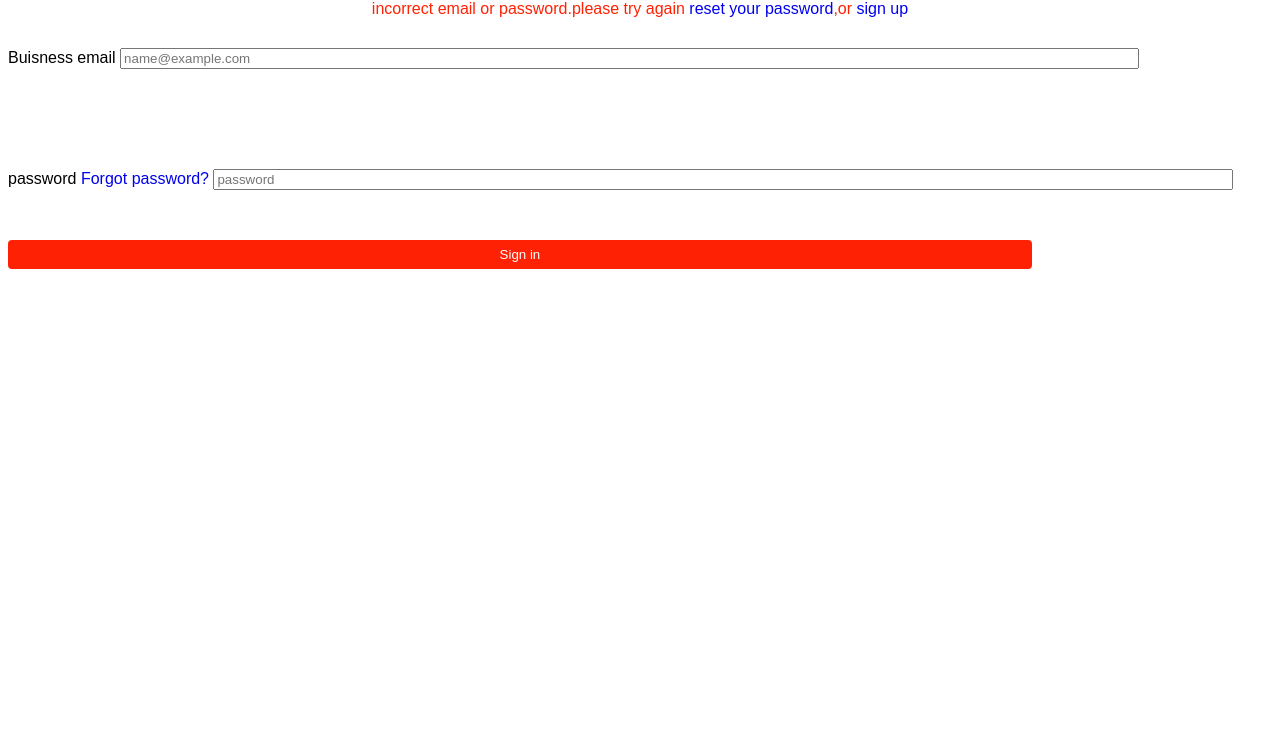
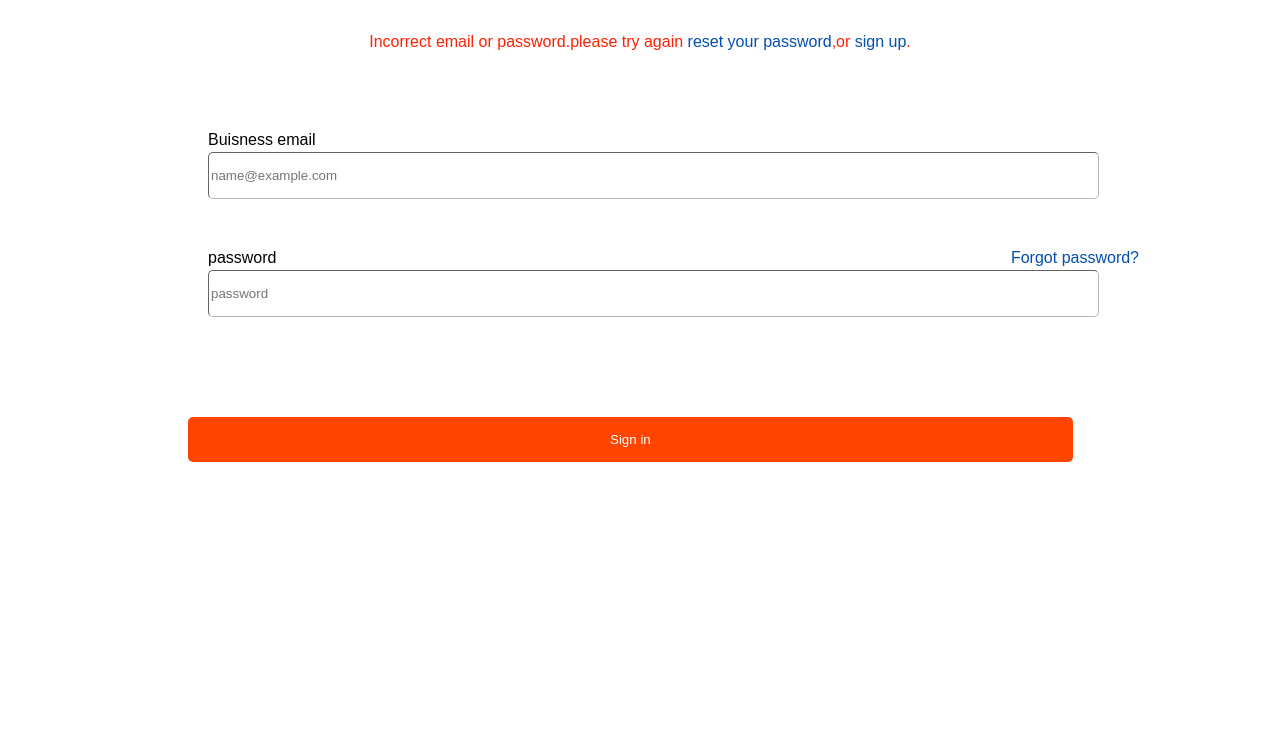
Before and after one commit to malikolumoh/malik, a plain HTML site: page index.html in a window 1280 px wide. Shown: the part 71-800 px from the top of the page. Drawn offline with Linux system fonts and the light colour scheme.

Commit message:
finished html and css

```diff
--- a/css/style.css
+++ b/css/style.css
@@ -1,35 +1,54 @@
 body {
-    font-family:sans-serif;
+    font-family: Arial, Helvetica, sans-serif;
+    font-weight: 500;
 }
 p{
      color: rgb(255, 33, 4);
-     margin-bottom: 30px;
+     margin-bottom: 80px;
      text-align: center;
 }
 h3{
     color: black;
     font-weight: 500;
-    margin-bottom: 30px;
+    font-size: 30px;
+    margin-bottom: 40px;
     text-align: center;
 }
-button{
-color: white;
-    background-color: rgb(255, 33, 4);
-    border:1px;
-    width:81%;
-    margin-top: 50px;
-    padding: 7px;
-    border-radius: 4px;
-
-}
 input{
-width: 80%;
-
+    width: 70%;
+    padding-bottom: 15px;
+    padding-top: 15px;
+    border-radius: 5px;
+    border-width: 1px;
+    border-color: rgb(185, 182, 178);
 }
 
-a{
-    text-decoration: none;
-}
 .email{
     margin-bottom: 50px;
 }
+.forgot {
+margin-left: 730px;
+}
+#password{
+    margin-left: 200px;
+    margin-top: 3px;
+}
+#email{
+    margin-left: 200px;
+    margin-top: 3px;
+}
+label{
+    margin-left: 200px;
+}
+#sign{
+    margin-left: 180px;
+    margin-top: 100px;
+    background-color: orangered;
+    color: white;
+    text-align: center;
+    border: none;
+}
+a{
+    color: rgb(2, 79, 179);
+    text-decoration: none;
+}
--- a/index.html
+++ b/index.html
@@ -12,18 +12,21 @@
         <h3>Sign in</h3>
     </header>
 <main>
-  <p>incorrect email or password.please try again   <a href="#">reset your password</a>,or <a href="#">sign up</a>
+  <p>Incorrect email or password.please try again  <a href="#">reset your password</a>,or <a href="#">sign up</a>.
    </p>
   <div class="email">
     <label for="buisness email">Buisness email</label>
-    <input type="text" name="Buisness email" class="email" placeholder="name@example.com">
+    <br>
+    <input type="text" name="Buisness email" id="email" placeholder="name@example.com">
   </div>
   <div class="password">
       <label for="password">password</label>
+
     <a href="#" class="forgot">Forgot password?</a>
-    <input type="text" name="password" class="input text" placeholder="password">
+    <br>
+    <input type="text"  name="password" id="password" placeholder="password">
+    <input type="button"  id="sign" value="Sign in">
 </div>
-<button type="submit">Sign in</button>
 </main>
 </body>
 </html>
```
Also changed, not shown: 1 other file.
